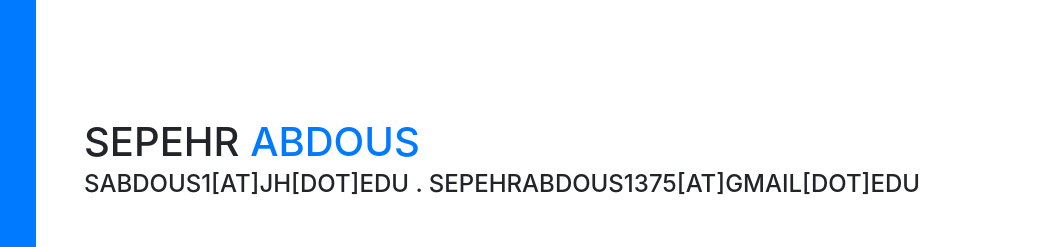
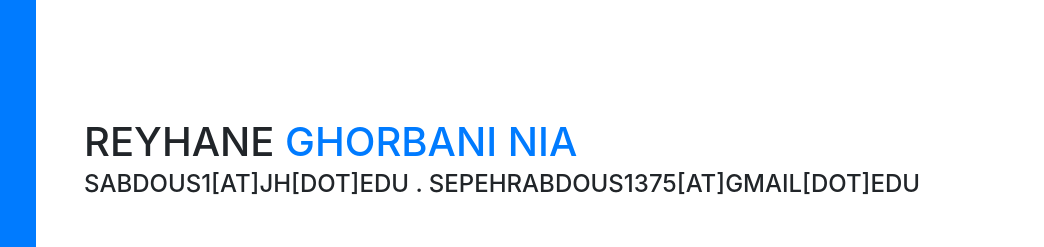
Before and after one commit to reyghorbani/reyghorbani.github.io, a website with bundled scripts: page index.html in a window 1280 px wide. Shown: the part 95-342 px from the top of the page, 236-1280 px from the left. Built offline with nearby package versions, Linux system fonts and the light colour scheme; a web font is replaced by a local one.

Commit message:
change names

```diff
--- a/index.html
+++ b/index.html
@@ -8,7 +8,7 @@
     <meta name="description" content="">
     <meta name="author" content="">
 
-    <title>Sepehr Abdous homepage</title>
+    <title>Reyhane Ghorbani Nia homepage</title>
 
     <!-- Bootstrap core CSS -->
     <link href="vendor/bootstrap/css/bootstrap.min.css" rel="stylesheet">
@@ -27,7 +27,7 @@
 
     <nav class="navbar navbar-expand-lg navbar-dark bg-primary fixed-top" id="sideNav">
       <a class="navbar-brand js-scroll-trigger" href="#page-top">
-        <span class="d-block d-lg-none">Sepehr Abdous</span>
+        <span class="d-block d-lg-none">Reyhane Ghorbani Nia</span>
         <span class="d-none d-lg-block">
           <img class="img-fluid img-profile rounded-circle mx-auto mb-2" src="img/profile.jpg" alt="">
         </span>
@@ -62,7 +62,7 @@
             <a class="nav-link js-scroll-trigger" href="#awards">Awards</a>
           </li>
             <li class="nav-item">
-            <a class="nav-link js-scroll-trigger" href="Sepehr%20Abdous.pdf">Download Full CV</a>
+            <a class="nav-link js-scroll-trigger" href="Reyhane%20Ghorbani Nia.pdf">Download Full CV</a>
           </li>
         </ul>
       </div>
@@ -72,8 +72,8 @@
     <div class="container-fluid p-0">
       <section class="resume-section p-3 p-lg-5 d-flex d-column" id="about">
         <div class="my-auto">
-          <h1 class="mb-0">Sepehr
-            <span class="text-primary">Abdous</span>
+          <h1 class="mb-0">Reyhane
+            <span class="text-primary">Ghorbani Nia</span>
           </h1>
           <div class="subheading mb-5"> sabdous1[AT]jh[DOT]edu . sepehrabdous1375[AT]gmail[DOT]edu </div>
           <p class="lead mb-5">I am a Computer Science PhD student at Johns Hopkins University. Advised by <a href="http://soudeh.net">Prof. Soudeh Ghrobani</a>, my research concentrates on designing techniques to effectively measure and resolve congestion events with microsecond-scale granularity, known as microbursts, that occur in modern datacenters. I received my bachelors degree from Sharif University of Technology. For my Bachelor's thesis, I evaluated the effects of load balancing in Named Data Networking (NDN) architecture.</p>
@@ -163,7 +163,7 @@ the project of creating an AR-enabled browser from the chromium codebased that o
           <div class="resume-item d-flex flex-column flex-md-row mb-5">
             <div class="resume-content mr-auto">
               <h4 class="mb-0">Realizing Burst-tolerant Datacenter Networks with Vertigo</h4>
-              <div class="subheading mb-3"><b>Sepehr Abdous</b>*, Erfan Sharafzadeh*, Soudeh Ghorbani (*Equal contribution)</div>
+              <div class="subheading mb-3"><b>Reyhane Ghorbani Nia</b>*, Erfan Sharafzadeh*, Soudeh Ghorbani (*Equal contribution)</div>
               <p>CoNEXT 2021</p>
             </div>
             <div class="resume-date text-md-right">
@@ -174,7 +174,7 @@ the project of creating an AR-enabled browser from the chromium codebased that o
           <div class="resume-item d-flex flex-column flex-md-row mb-5">
             <div class="resume-content mr-auto">
               <h4 class="mb-0">Stock price forecasting using machine learning with event detectionon candlestick</h4>
-              <div class="subheading mb-3">Salman Marvasti, <b>Sepehr Abdous</b>, Negin Majidi</div>
+              <div class="subheading mb-3">Salman Marvasti, <b>Reyhane Ghorbani Nia</b>, Negin Majidi</div>
               <p>File available on Researchgate</p>
             </div>
             <div class="resume-date text-md-right">
@@ -187,7 +187,7 @@ the project of creating an AR-enabled browser from the chromium codebased that o
           <div class="resume-item d-flex flex-column flex-md-row mb-5">
             <div class="resume-content mr-auto">
               <h4 class="mb-0">Vertigo: A Priority-aware Burst-tolerant Datacenter Fabric</h4>
-              <div class="subheading mb-3"><b>Sepehr Abdous</b>, Erfan Sharafzadeh, Sougol Gheissi, Soudeh Ghorbani</div>
+              <div class="subheading mb-3"><b>Reyhane Ghorbani Nia</b>, Erfan Sharafzadeh, Sougol Gheissi, Soudeh Ghorbani</div>
               <p>16'th Coordinated Science Laboratory Student Conference (CSLSC)</p>
             </div>
             <div class="resume-date text-md-right">
@@ -198,7 +198,7 @@ the project of creating an AR-enabled browser from the chromium codebased that o
           <div class="resume-item d-flex flex-column flex-md-row mb-5">
             <div class="resume-content mr-auto">
               <h4 class="mb-0">Valinor: Transport-Agnostic Packet Prioritization and Ordering at the Edge</h4>
-              <div class="subheading mb-3">Erfan Sharafzadeh, <b>Sepehr Abdous</b>, Sougol Gheissi, Soudeh Ghorbani</div>
+              <div class="subheading mb-3">Erfan Sharafzadeh, <b>Reyhane Ghorbani Nia</b>, Sougol Gheissi, Soudeh Ghorbani</div>
               <p>16'th Coordinated Science Laboratory Student Conference (CSLSC)</p>
             </div>
             <div class="resume-date text-md-right">
```
